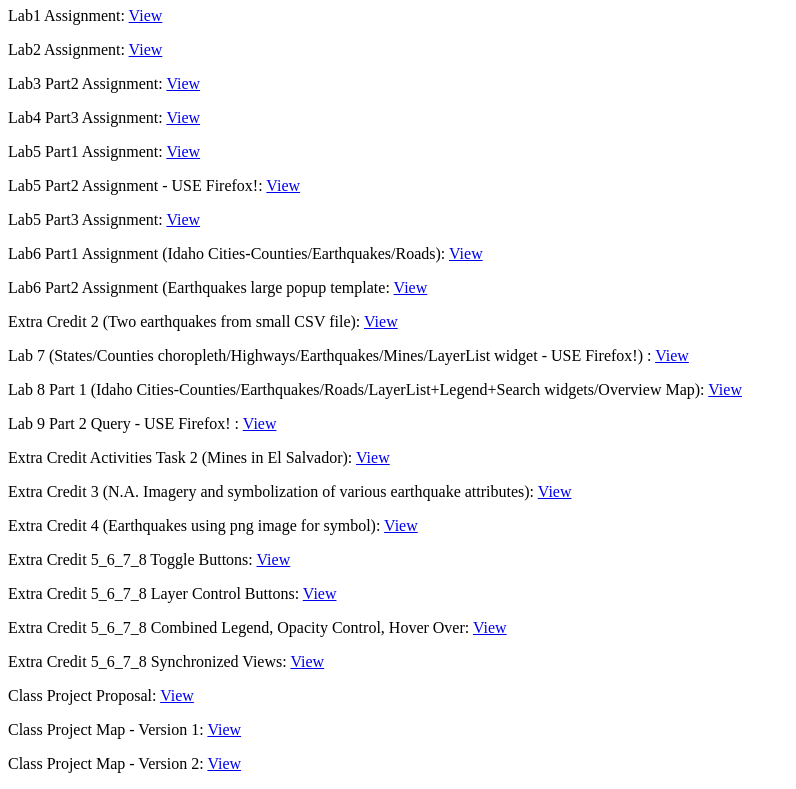
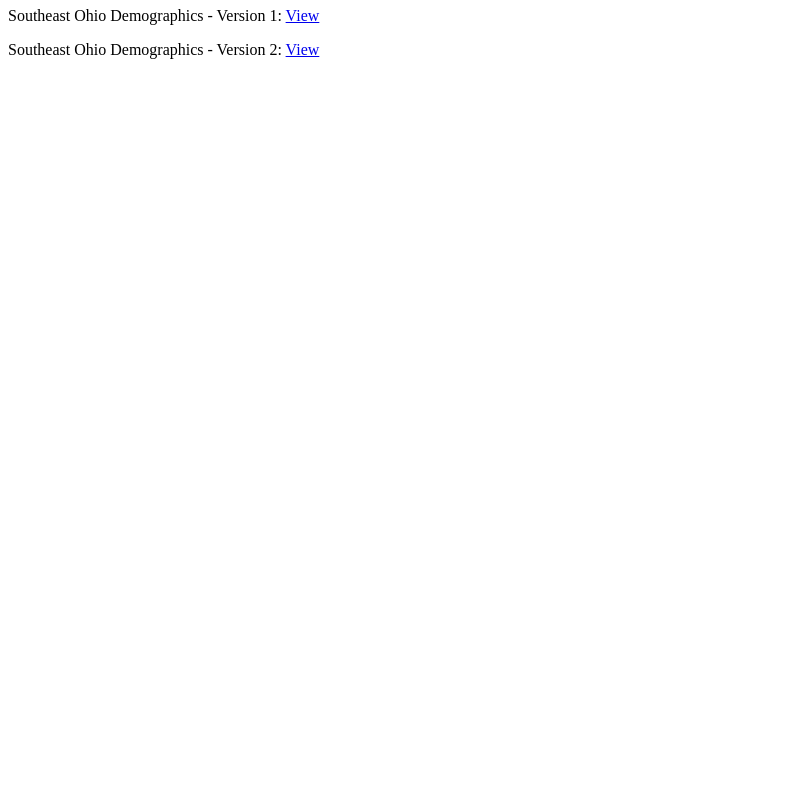
Before and after one commit to gordiniini/Webmaps, a plain HTML site: page index.html in a window 1280 px wide. Shown: the part 73-862 px from the top of the page, without its empty margins (0-796 px from the left). After the commit the page ends 800 px from the top, so only its background shows below. Drawn offline with Linux system fonts and the light colour scheme.

Commit message:
Add files via upload

```diff
--- a/index.html
+++ b/index.html
@@ -3,53 +3,15 @@
 
 <head>
   <meta charset="utf-8">
-  <title>Gordon's local site</title>
+  <title>Gordon's Cart-II Project</title>
 </head>
 
 <body>
-<h1>Welcome to Gordon's local site</h1>
-<p>Lab1 Assignment: <a href="Lesson1_Gordon.html">View</a></p>
+<h1>Gordon's Cart-II Class Project Maps</h1>
 
-<p>Lab2 Assignment: <a href="Lesson2_Gordon.html">View</a></p>
+<p>Southeast Ohio Demographics - Version 1: <a href="MiningProjectMap-V1.html">View</a></p>
 
-<p>Lab3 Part2 Assignment: <a href="Lesson3p2_Gordon.html">View</a></p>
-
-<p>Lab4 Part3 Assignment: <a href="Lesson4CartIIAddinggraphics_Gordon-Copy.html">View</a></p>
-
-<p>Lab5 Part1 Assignment: <a href="Lesson5Map1ArctoMap_Gordon.html">View</a></p>
-<p>Lab5 Part2 Assignment - USE Firefox!: <a href="Lesson5Map2ArctoScene_Gordon.html">View</a></p>
-<p>Lab5 Part3 Assignment: <a href="Lesson5Map3basemapLayers_Gordon-Copy.html">View</a></p>
-
-<p>Lab6 Part1 Assignment (Idaho Cities-Counties/Earthquakes/Roads): <a href="Lesson6Map1CSVlayers_Gordon.html">View</a></p>
-<p>Lab6 Part2 Assignment (Earthquakes large popup template: <a href="Lesson6Map2GeoJSON_Gordon.html">View</a></p>
-
-<p>Extra Credit 2 (Two earthquakes from small CSV file): <a href="ExtraCredit2_Gordon.html">View</a></p>
-
-<p>Lab 7 (States/Counties choropleth/Highways/Earthquakes/Mines/LayerList widget - USE Firefox!) : <a href="Lesson7_Gordon.html">View</a></p>
-
-<p>Lab 8 Part 1 (Idaho Cities-Counties/Earthquakes/Roads/LayerList+Legend+Search widgets/Overview Map): <a href="Lab8Part1_Gordon.html">View</a></p>
-
-<p>Lab 9 Part 2 Query - USE Firefox! : <a href="Lesson9Part2Query.html">View</a></p>
-
-<p>Extra Credit Activities Task 2 (Mines in El Salvador): <a href="ExtraCreditActivitiesTask2_Gordon.html">View</a></p>
-
-<p>Extra Credit 3 (N.A. Imagery and symbolization of various earthquake attributes): <a href="ExtraCredit3.html">View</a></p>
-
-<p>Extra Credit 4 (Earthquakes using png image for symbol): <a href="ExtraCredit4.html">View</a></p>
-
-<p>Extra Credit 5_6_7_8 Toggle Buttons: <a href="ToggleButtons.html">View</a></p>
-
-<p>Extra Credit 5_6_7_8 Layer Control Buttons: <a href="LayerControlButtons.html">View</a></p>
-
-<p>Extra Credit 5_6_7_8 Combined Legend, Opacity Control, Hover Over: <a href="CombinedLegendLayerEtc.html">View</a></p>
-
-<p>Extra Credit 5_6_7_8 Synchronized Views: <a href="SynchronizedViews.html">View</a></p>
-
-<p>Class Project Proposal: <a href="Proposal_Gordon.html">View</a></p>
-
-<p>Class Project Map - Version 1: <a href="MiningProjectMap-V1.html">View</a></p>
-
-<p>Class Project Map - Version 2: <a href="MiningProjectMap-V2.html">View</a></p>
+<p>Southeast Ohio Demographics - Version 2: <a href="MiningProjectMap-V2.html">View</a></p>
 </body>
 
 </html>
```
